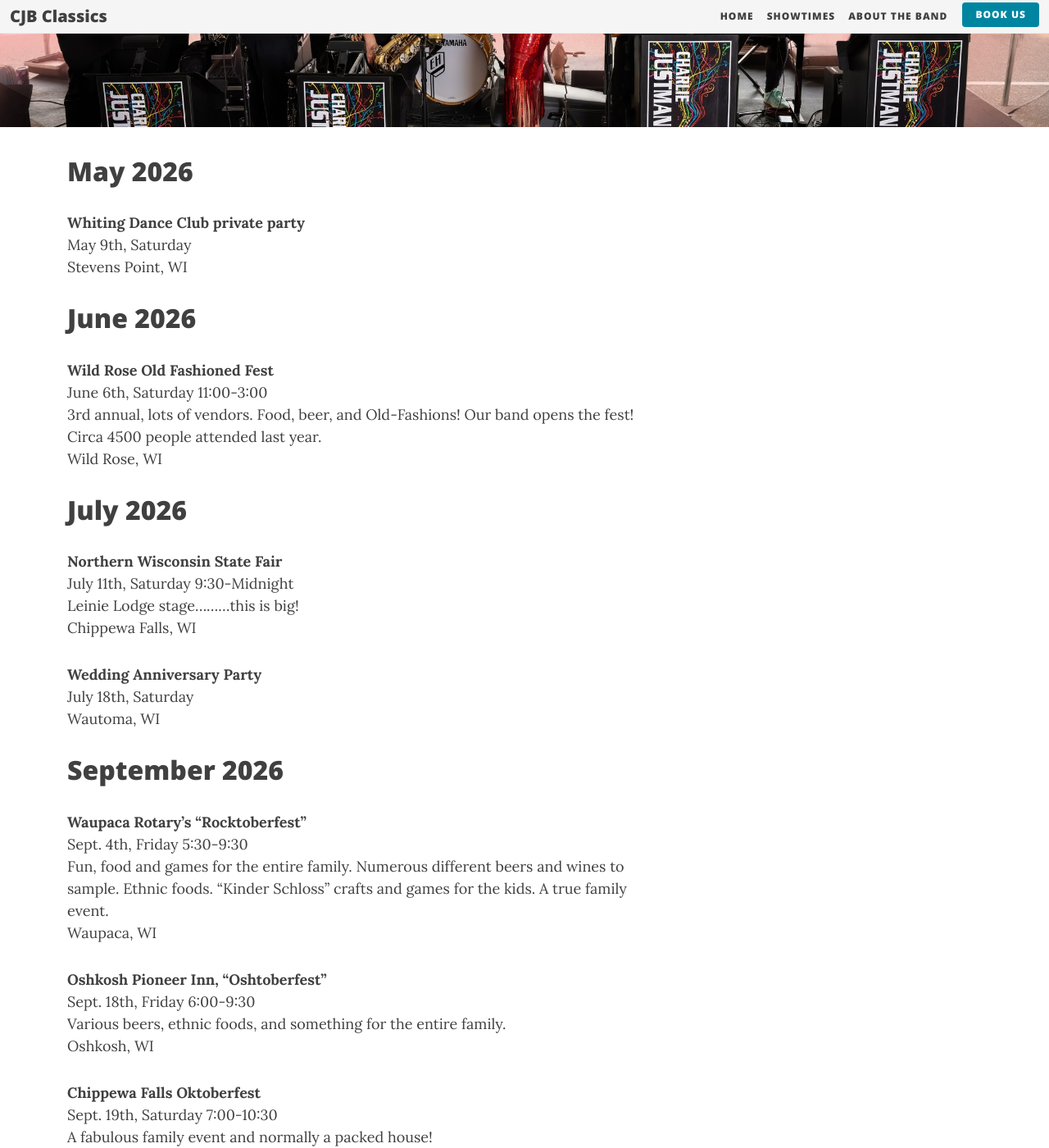
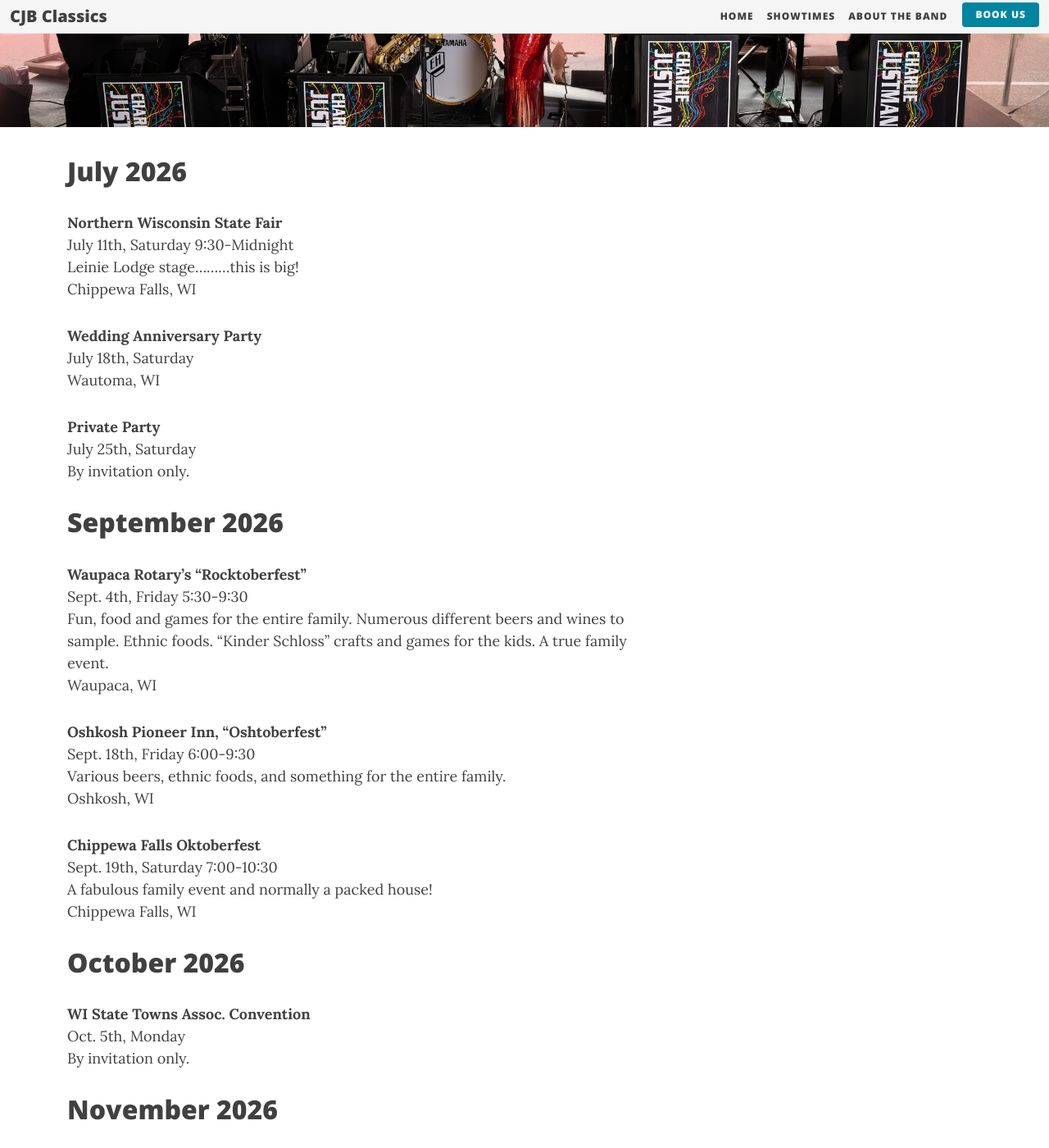
Before and after one commit to jcoenen/justmannband.com, a Jekyll site: the page built from showtimes.md, in a window 1280 px wide and 1400 px high, scrolled down 340 px. Shown: the whole window at 82% size. Built offline with Jekyll 4.4.1, drawn with Linux system fonts in a browser that asks for light colours; some of the changed text lies outside the part shown.

Commit message:
Update showtimes: remove past May/June shows, add July 25 & Oct 5 2026, June 5 2027

```diff
--- a/showtimes.md
+++ b/showtimes.md
@@ -4,17 +4,6 @@ title: Showtimes
 subtitle:
 bigimg: "/img/justmannband-header.jpg"
 ---
-## May 2026
-**Whiting Dance Club private party**<br>
-May 9th, Saturday<br>
-Stevens Point, WI
-
-## June 2026
-**Wild Rose Old Fashioned Fest**<br>
-June 6th, Saturday 11:00-3:00<br>
-3rd annual, lots of vendors. Food, beer, and Old-Fashions! Our band opens the fest! Circa 4500 people attended last year.<br>
-Wild Rose, WI
-
 ## July 2026
 **Northern Wisconsin State Fair**<br>
 July 11th, Saturday 9:30-Midnight<br>
@@ -24,6 +13,10 @@ Chippewa Falls, WI
 **Wedding Anniversary Party**<br>
 July 18th, Saturday<br>
 Wautoma, WI
+
+**Private Party**<br>
+July 25th, Saturday<br>
+By invitation only.
 
 ## September 2026
 **Waupaca Rotary's "Rocktoberfest"**<br>
@@ -40,6 +33,11 @@ Oshkosh, WI
 Sept. 19th, Saturday 7:00-10:30<br>
 A fabulous family event and normally a packed house!<br>
 Chippewa Falls, WI
+
+## October 2026
+**WI State Towns Assoc. Convention**<br>
+Oct. 5th, Monday<br>
+By invitation only.
 
 ## November 2026
 **Private Party**<br>
@@ -62,3 +60,9 @@ King, WI
 March 6th, Saturday<br>
 Stevens Point, WI<br>
 Contact me for invitation and tickets.
+
+## June 2027
+**Wild Rose Old Fashioned Fest**<br>
+June 5th, Saturday 11:00-3:00<br>
+A fabulous party and a great family event! Plenty of food and beverages, bring the kids! This will be their fourth season.<br>
+Wild Rose, WI
```
